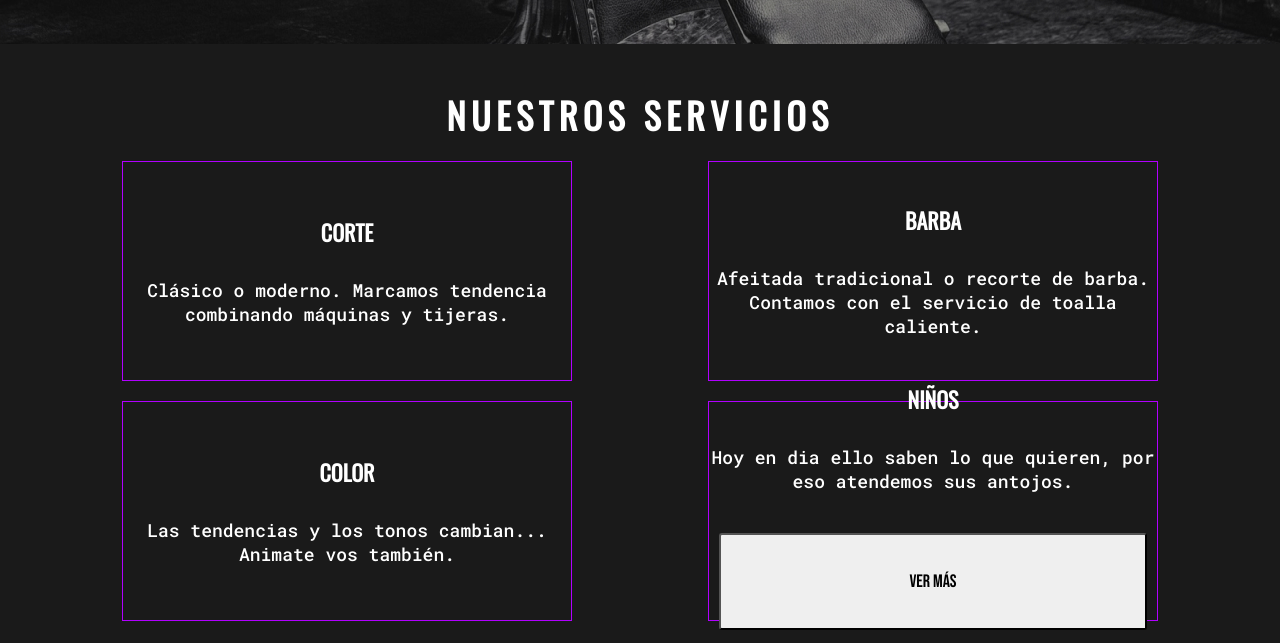
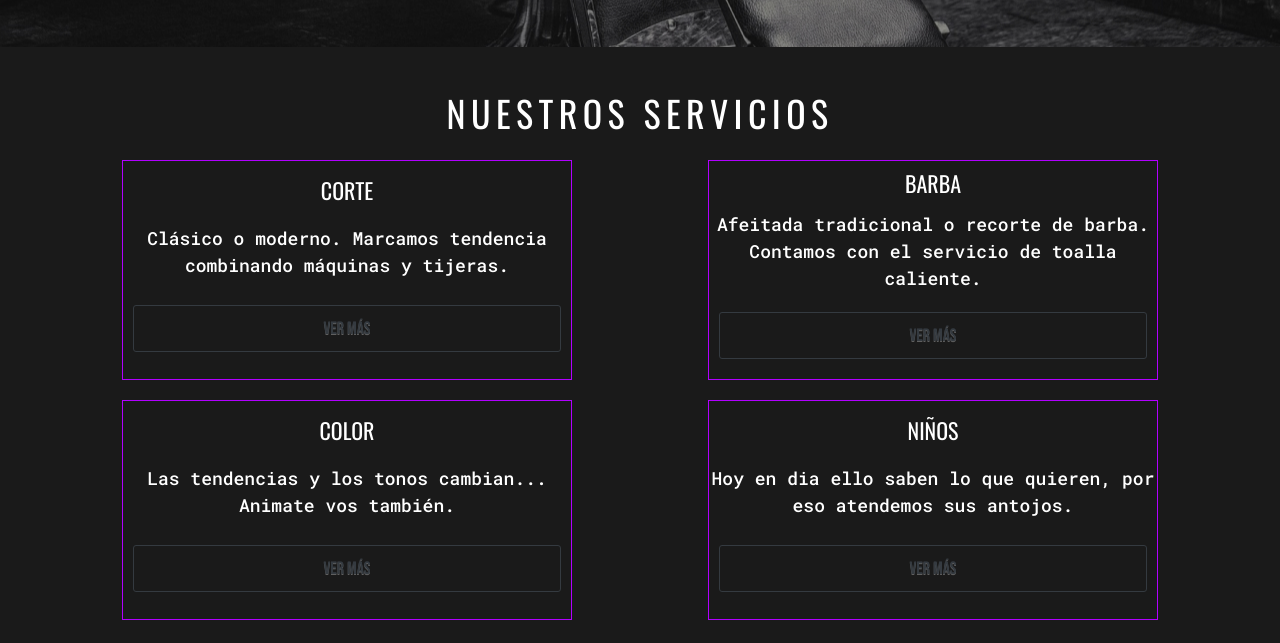
Before and after one commit to IvoBrandan/FlexCut, a plain HTML site: page index.html in a window 1280 px wide. Shown: the part 722-1365 px from the top of the page. Drawn offline with nearby package versions, Linux system fonts and the light colour scheme.

Commit message:
bootstrap

```diff
--- a/css/estilo.css
+++ b/css/estilo.css
@@ -214,14 +214,13 @@ body{
     justify-content: center;
 }
 
-.card {
+.cards {
     width: 450px;
     height: 220px;
     display: flex;
     border: 1px solid var(--accent);
     flex-direction: column;
-    justify-content: center;
-    gap: 3em;
+    justify-content: space-evenly;
     margin: auto;
 }
 /*Fin section*/
@@ -476,13 +475,22 @@ body{
     flex-wrap: wrap;
 }
 
+.btn-card{
+    font-family: var(--links);
+    font-size: var(--text-sm);
+    border-radius: 3px;
+    padding: .5em;
+    display: inline-block;
+    text-decoration: none;
+    margin: 10px 10px 10px 10px;
+}
 
 .btn{
     font-family: var(--links);
     font-size: var(--text-sm);
     border-radius: 3px;
     display: inline-block;
-    padding: 2em 2.5em;
+
     text-decoration: none;
     margin: 10px 10px 10px 10px;
 
--- a/index.html
+++ b/index.html
@@ -7,6 +7,7 @@
     <title> <Flex-Cut> </title>
     <link rel="shortcut icon" href="./images/iconos/logoiniciochico.svg" type="image/x-icon">
     <link rel="stylesheet" href="https://cdnjs.cloudflare.com/ajax/libs/animate.css/4.1.1/animate.min.css"/>
+    <link rel="stylesheet" href="..//css/bootstrap.min.css">
     <link rel="stylesheet" href="./css/estilo.css">
 </head>
 <body>
@@ -67,33 +68,37 @@
         <div class="section__tittle ">
             <h2 class="tittle__big ">NUESTROS SERVICIOS</h2>
         </div>
-        <div class="card">
+        <div class="cards">
                 <h3 class="subtittle-md">CORTE</h3>
-                    <article class="text-xs">
+                <article class="text-xs">
                     Clásico o moderno. Marcamos tendencia combinando máquinas y tijeras.
-                    </article>
+                </article>
+                <button type="button" class="btn-card btn btn-outline-dark">Ver más</button>
+
                     <!--Hacer boton Ver más-->
         </div>
-        <div class="card">
+        <div class="cards">
             <h3 class="subtittle-md">BARBA</h3>
                 <article class="text-xs">
                     Afeitada tradicional o recorte de barba. Contamos con el servicio de toalla caliente.
                 </article>
+                <button type="button" class="btn-card btn  btn-outline-dark">Ver más</button>
                 <!--Hacer boton Ver más-->
         </div>
-        <div class="card">
+        <div class="cards">
             <h3 class="subtittle-md">COLOR</h3>
                 <article class="text-xs">
                     Las tendencias y los tonos cambian... Animate vos también.
                 </article>
+                <button type="button" class="btn-card btn btn-outline-dark">Ver más</button>
                 <!--Hacer boton Ver más-->
         </div>
-        <div class="card">
+        <div class="cards">
             <h3 class="subtittle-md">NIÑOS</h3>
                 <article class="text-xs">
                     Hoy en dia ello saben lo que quieren, por eso atendemos sus antojos.
                 </article>
-                <button type="button" class="btn btn-outline-dark">Ver más</button>
+                <button type="button" class="btn-card btn btn-outline-dark">Ver más</button>
                 <!--Hacer boton Ver más-->
         </div>
     </section>
@@ -123,6 +128,7 @@
             </div>
         </article>
     </footer>
+    <script src="../js/bootstrap.min.js"></script>
 
                             <!--Fin footer-->
 
```
Also changed, not shown: pages/tienda.html (+40 -0 lines).
